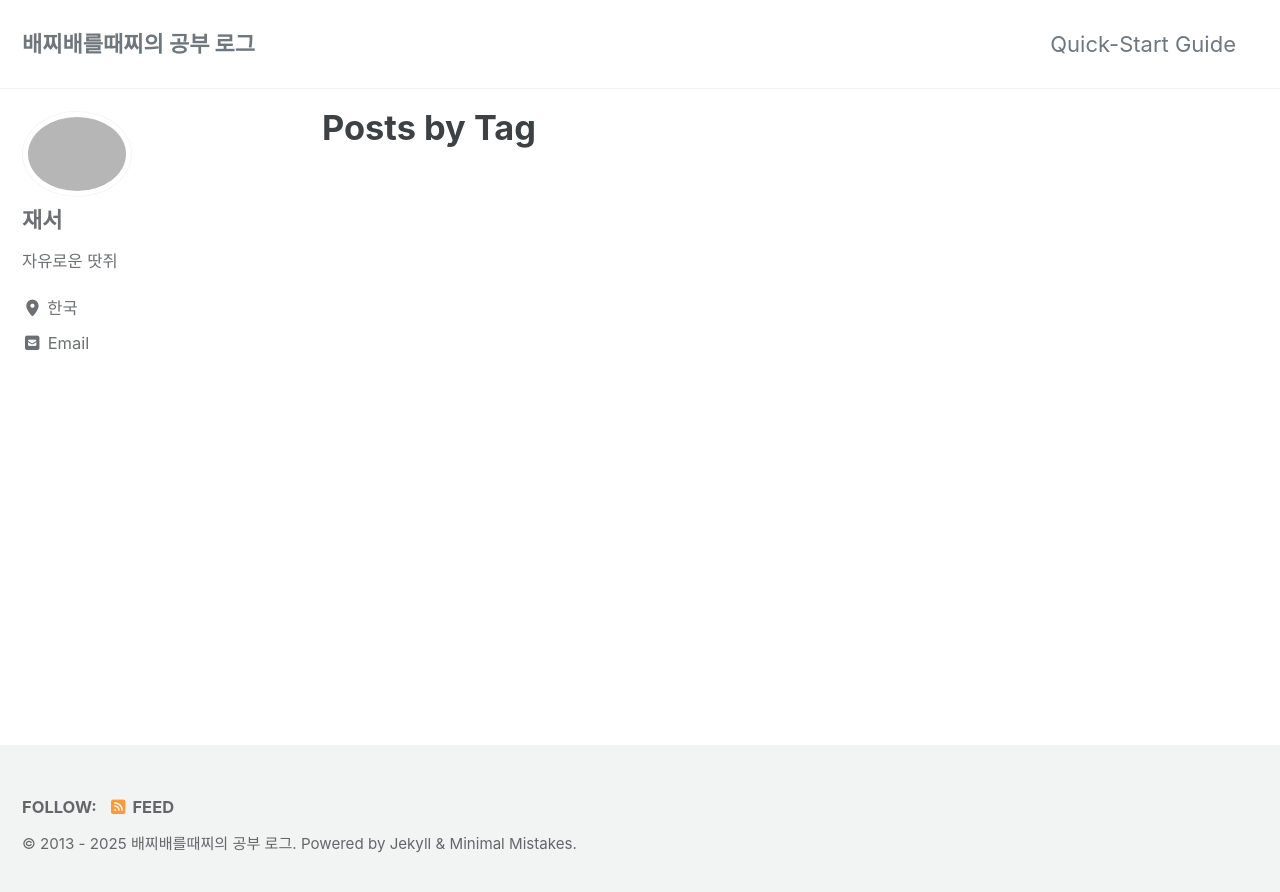
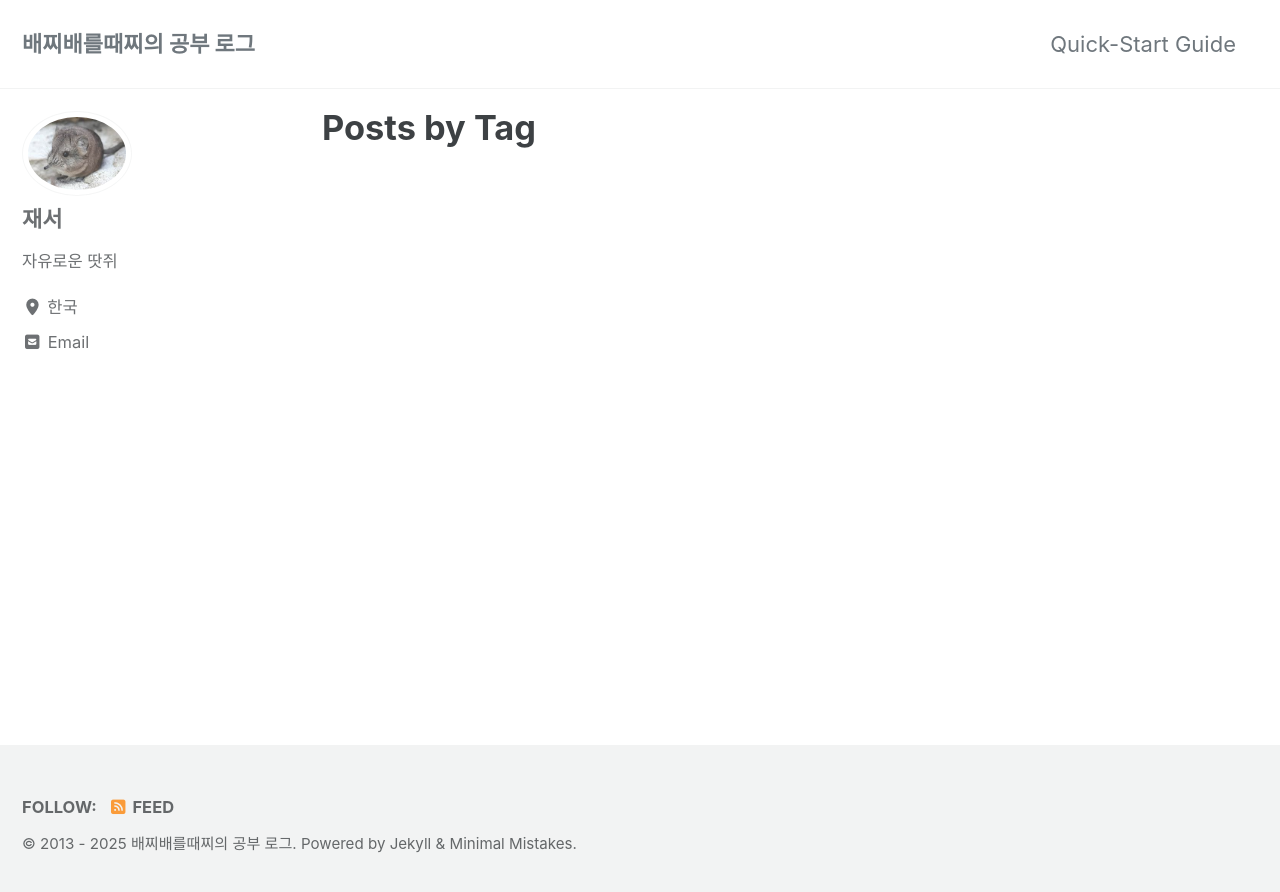
Before and after one commit to jaeseo0214/jaeseo0214.github.io, a Jekyll site: the page built from _pages/tag-archive.md, in a window 1280 px wide. Shown: the top 892 px of the page. Built offline with Jekyll 4.4.1, drawn with Linux system fonts in a browser that asks for light colours; cached includes are drawn as plain includes.

Commit message:
Update _config.yml
update

```diff
--- a/_config.yml
+++ b/_config.yml
@@ -114,14 +114,14 @@ analytics:
 # Site Author
 author:
   name             : "재서"
-  avatar           :  path of avatar image, "/assets/images/1.jpeg"
+  avatar           : /assets/1.jpeg
   bio              : "자유로운 땃쥐"
   location         : "한국"
   email            :
   links:
     - label: "Email"
       icon: "fas fa-fw fa-envelope-square"
-      url: "jaeseoyun9891@gmail.com"
+      url: "mailto: jaeseoyun9891@gmail.com"
     - label: "Website"
       icon: "fas fa-fw fa-link"
       # url: "https://your-website.com"
```
